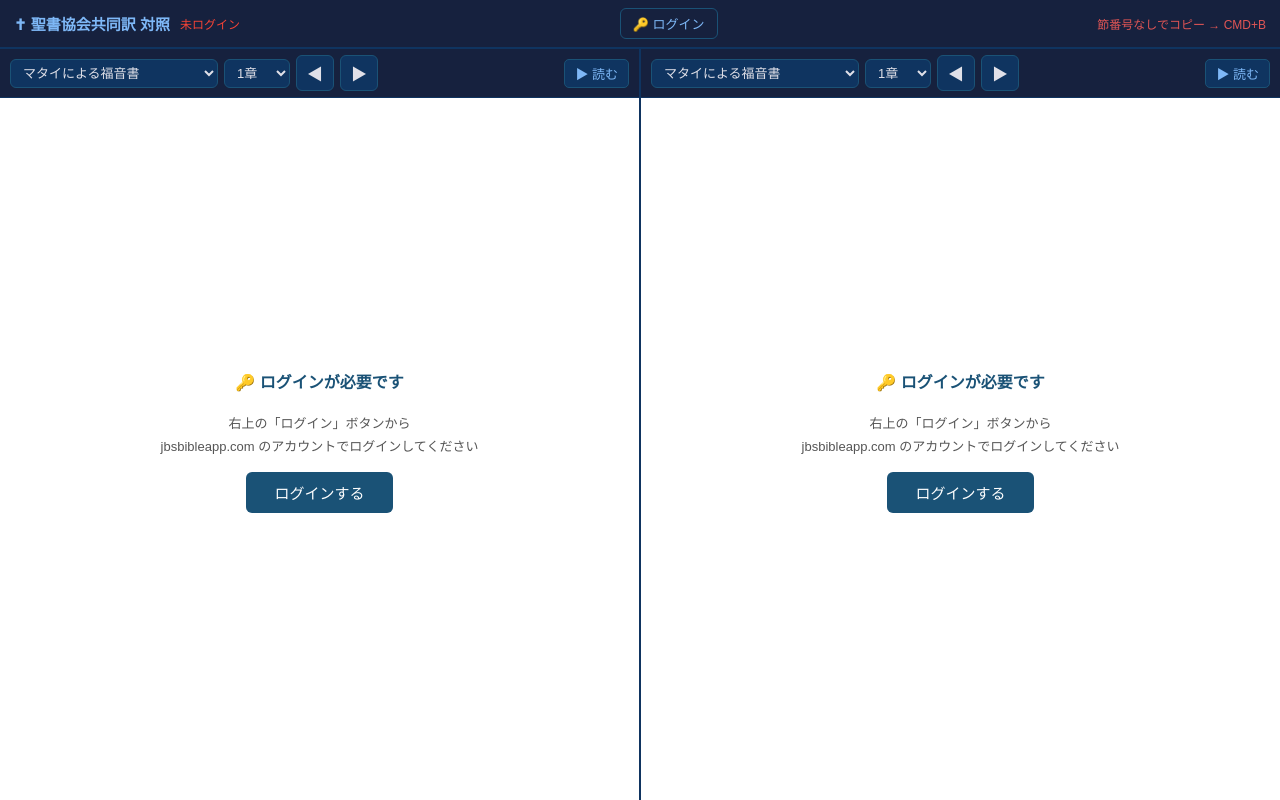
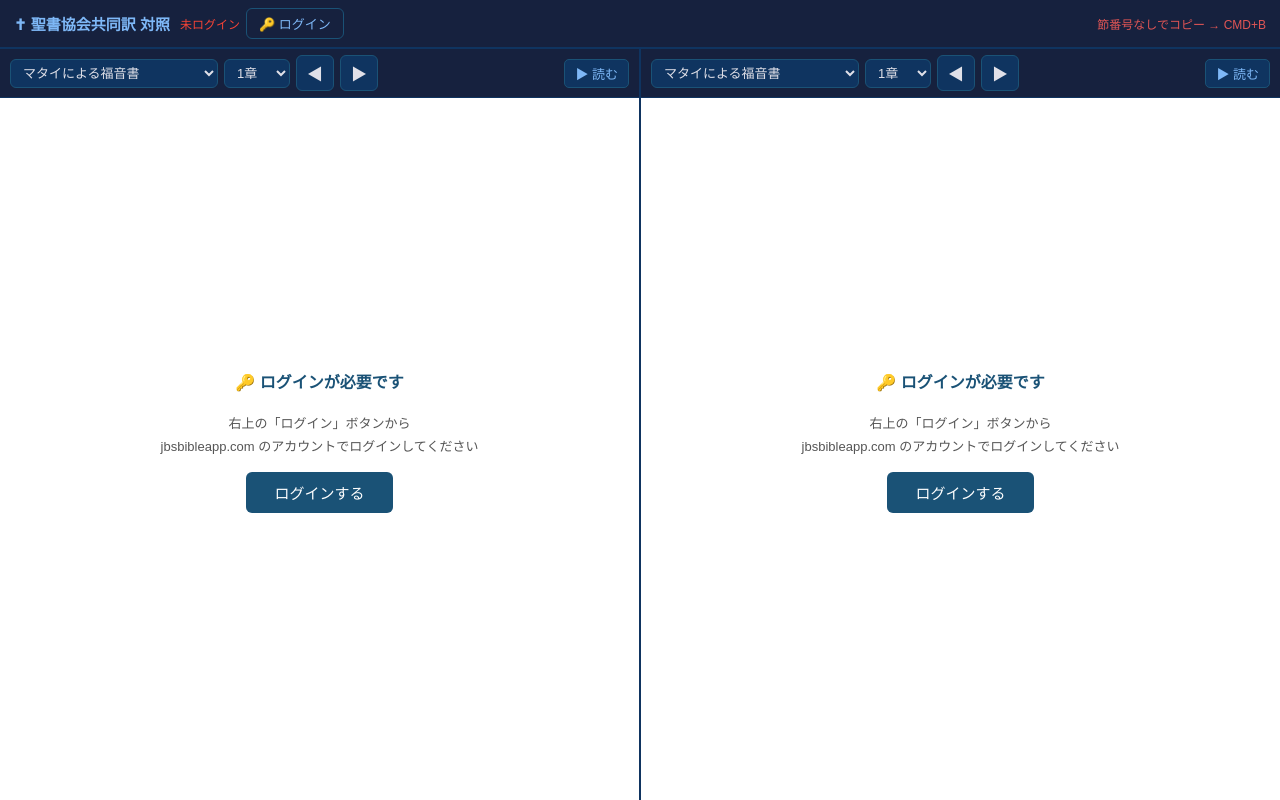
Before and after one commit to jesuslovesyoume1220/bible-jbs-compare, a Flask app: page / in a window 1280 px wide. Run offline with Flask 3, Linux system fonts and the light colour scheme; data that the repository does not hold is empty.

Commit message:
ヘッダー：IDとボタンをグループ化して左寄せ

```diff
--- a/templates/index.html
+++ b/templates/index.html
@@ -193,9 +193,11 @@
 
 <header>
   <h1>✝ 聖書協会共同訳 対照</h1>
-  <span id="statusBar" class="status-bar">確認中…</span>
-  <button class="btn-login-header" id="btnLoginHeader" onclick="openLogin()">🔑 ログイン</button>
-  <button class="btn-login-header" id="btnLogout" onclick="doLogout()" style="display:none;color:#f07070;border-color:#5c2a2a;">ログアウト</button>
+  <div style="display:flex;align-items:center;gap:6px;">
+    <span id="statusBar" class="status-bar">確認中…</span>
+    <button class="btn-login-header" id="btnLoginHeader" onclick="openLogin()">🔑 ログイン</button>
+    <button class="btn-login-header" id="btnLogout" onclick="doLogout()" style="display:none;color:#f07070;border-color:#5c2a2a;">ログアウト</button>
+  </div>
   <span style="margin-left:auto;font-size:12px;color:#e05555;white-space:nowrap;">節番号なしでコピー → CMD+B</span>
 </header>
 
```
